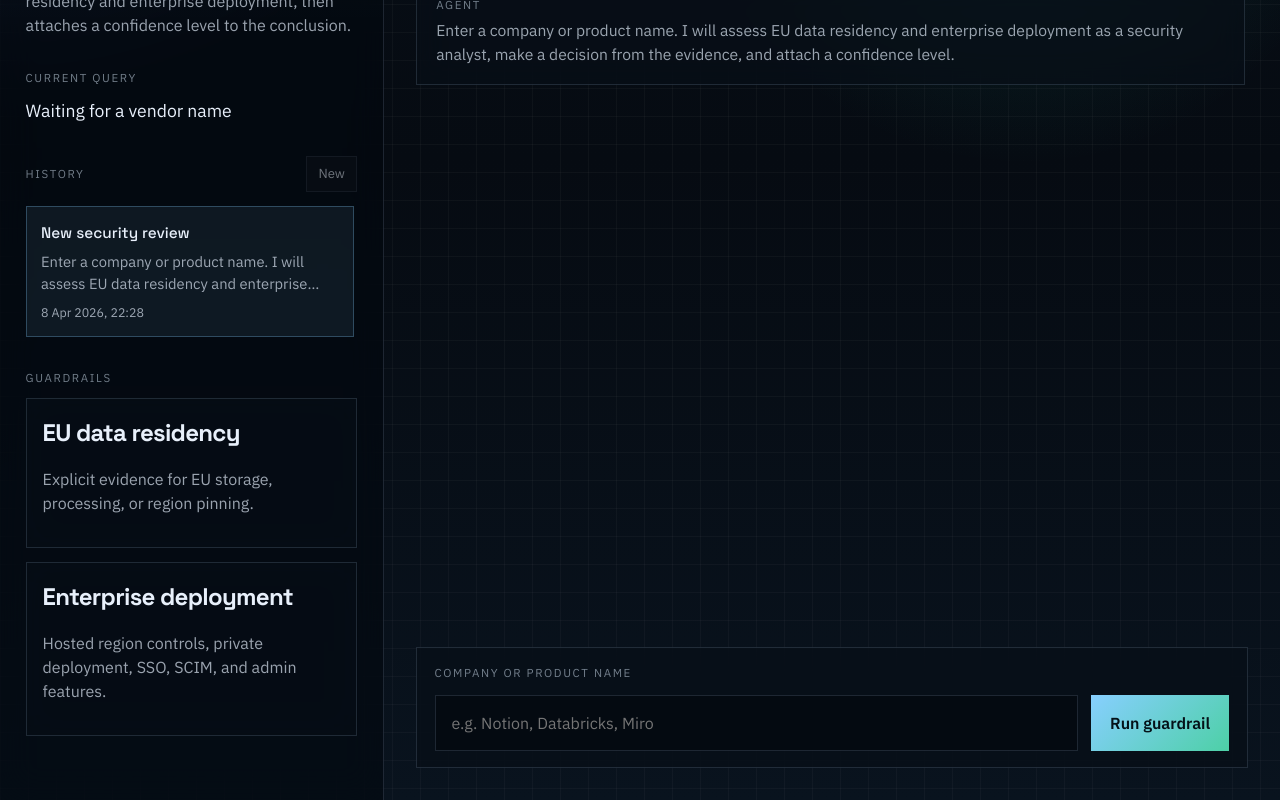
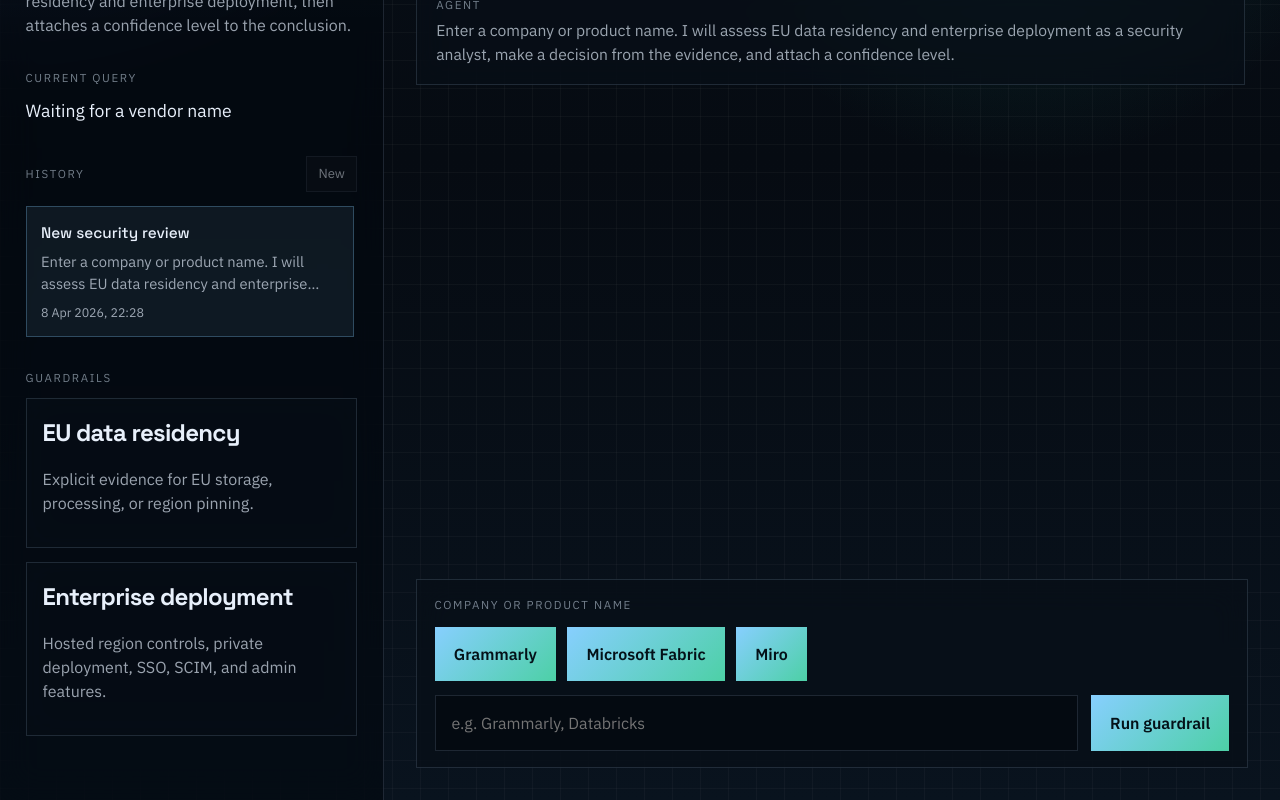
Before and after one commit to srinivasrowdur/ArchReviewAgent, a React (Vite) app: page / in a window 1280 px wide. Shown: the part 388-1188 px from the top of the page. Built offline with nearby package versions, Linux system fonts and the light colour scheme.

Commit message:
Add starter vendor shortcuts

```diff
--- a/src/App.tsx
+++ b/src/App.tsx
@@ -19,6 +19,7 @@
   dateStyle: 'medium',
   timeStyle: 'short'
 });
+const starterCompanies = ['Grammarly', 'Microsoft Fabric', 'Miro'] as const;
 
 type Message = {
   id: string;
@@ -165,10 +166,7 @@
     setCompanyName('');
   }
 
-  async function handleSubmit(event: React.FormEvent<HTMLFormElement>) {
-    event.preventDefault();
-
-    const nextCompany = companyName.trim();
+  async function submitResearch(nextCompany: string) {
     const activeConversationId = activeConversation.id;
 
     if (!nextCompany || isLoading) {
@@ -240,6 +238,16 @@
       setPendingAssistantMessage(null);
       resetResearchProgress();
     }
+  }
+
+  async function handleSubmit(event: React.FormEvent<HTMLFormElement>) {
+    event.preventDefault();
+    await submitResearch(companyName.trim());
+  }
+
+  function handleStarterCompanyClick(company: (typeof starterCompanies)[number]) {
+    setCompanyName(company);
+    void submitResearch(company);
   }
 
   return (
@@ -337,13 +345,26 @@
             <label className="composer-label" htmlFor="companyName">
               Company or product name
             </label>
+            <div className="composer-presets" aria-label="Suggested companies">
+              {starterCompanies.map((company) => (
+                <button
+                  className="composer-preset"
+                  disabled={isLoading}
+                  key={company}
+                  onClick={() => handleStarterCompanyClick(company)}
+                  type="button"
+                >
+                  {company}
+                </button>
+              ))}
+            </div>
             <div className="composer-row">
               <input
                 id="companyName"
                 name="companyName"
                 value={companyName}
                 onChange={(event) => setCompanyName(event.target.value)}
-                placeholder="e.g. Notion, Databricks, Miro"
+                placeholder="e.g. Grammarly, Databricks"
                 autoComplete="off"
               />
               <button disabled={isLoading} type="submit">
--- a/src/styles.css
+++ b/src/styles.css
@@ -505,6 +505,37 @@
   padding: 1rem 1.1rem;
 }
 
+.composer-presets {
+  display: flex;
+  flex-wrap: wrap;
+  gap: 0.7rem;
+}
+
+.composer-preset {
+  border: 1px solid rgba(188, 216, 255, 0.16);
+  background:
+    linear-gradient(180deg, rgba(135, 207, 255, 0.08), rgba(255, 255, 255, 0.03));
+  color: #eff6ff;
+  padding: 0.58rem 0.9rem;
+  cursor: pointer;
+  transition:
+    transform 160ms ease,
+    border-color 160ms ease,
+    background 160ms ease;
+}
+
+.composer-preset:hover:not(:disabled) {
+  transform: translateY(-1px);
+  border-color: rgba(135, 207, 255, 0.32);
+  background:
+    linear-gradient(180deg, rgba(135, 207, 255, 0.16), rgba(255, 255, 255, 0.05));
+}
+
+.composer-preset:disabled {
+  opacity: 0.48;
+  cursor: wait;
+}
+
 .composer-row {
   display: grid;
   grid-template-columns: minmax(0, 1fr) auto;
```
